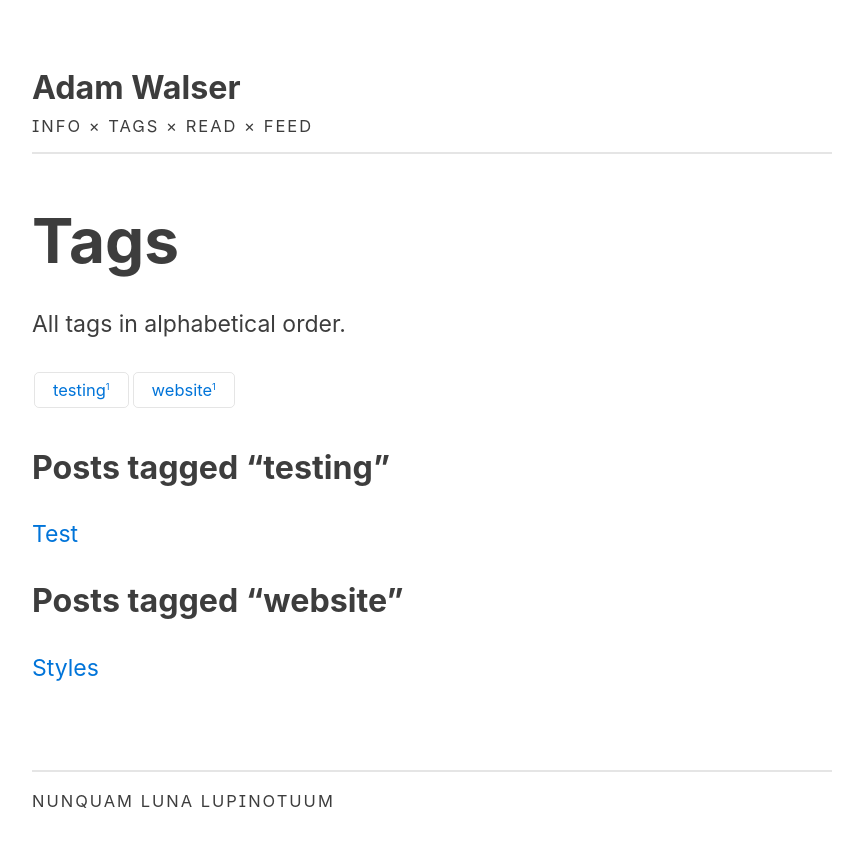
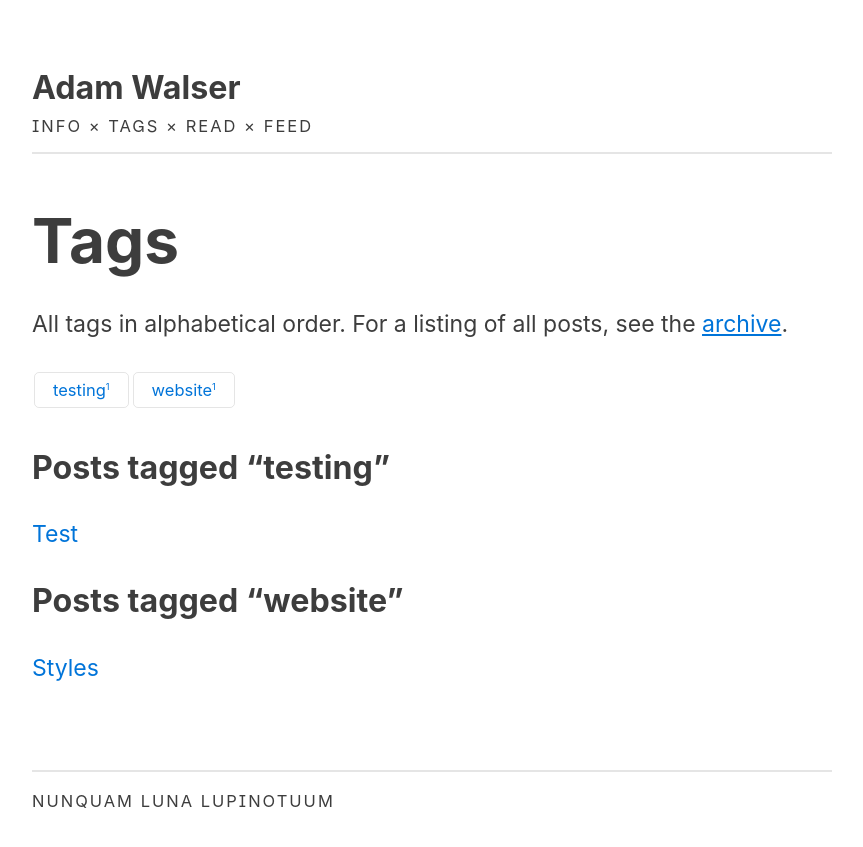
Before and after one commit to ajpwalser/ajpwalser.github.io, a Jekyll site: the page built from tags.html, in a window 1280 px wide. Shown: the top 847 px of the page, without its empty margins (208-1071 px from the left). Built offline with Jekyll 4.4.1, drawn with Linux system fonts in a browser that asks for light colours; some web fonts are replaced.

Commit message:
Update tags.html

```diff
--- a/tags.html
+++ b/tags.html
@@ -5,7 +5,7 @@ description: Tag directory
 ---
 
 <h2>Tags</h2>
-<p class="first">All tags in alphabetical order.</p>
+<p class="first">All tags in alphabetical order. For a listing of all posts, see the <a href="https://ajpwalser.github.io/archive/">archive</a>.</p>
 {% capture site_tags %}{% for tag in site.tags %}{{ tag | first }}{% unless forloop.last %},{% endunless %}{% endfor %}{% endcapture %}
 <!-- site_tags: {{ site_tags }} -->
 {% assign tag_words = site_tags | split:',' | sort %}
```
